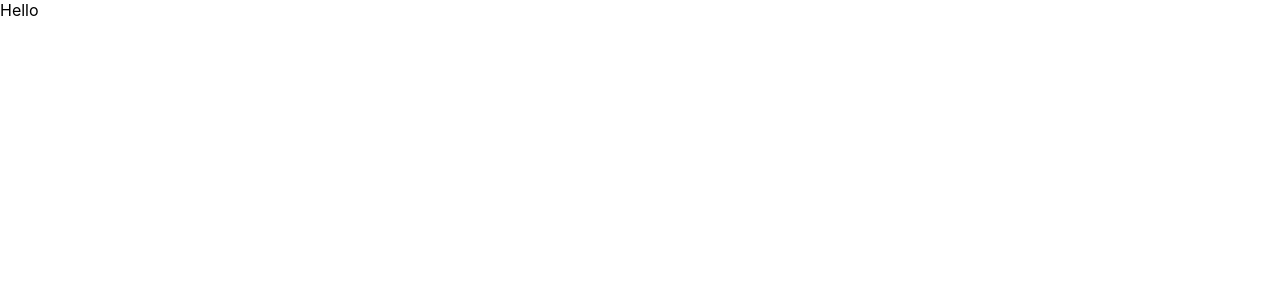
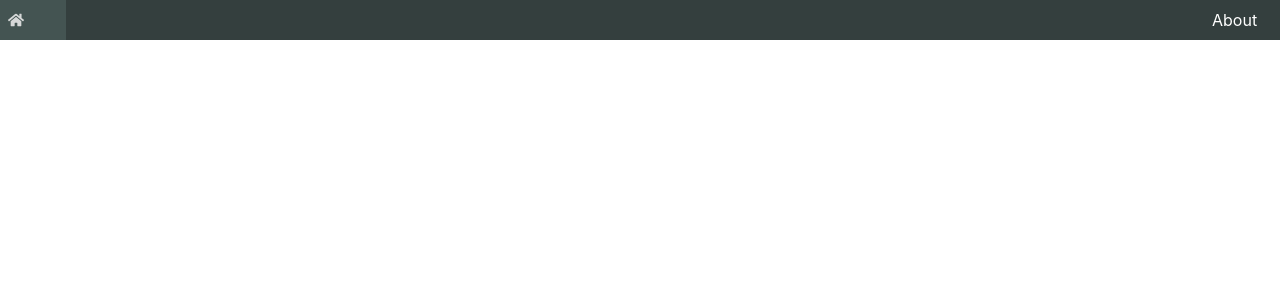
Before and after one commit to bpeterson1663/personal-portfolio, a React app: page / in a window 1280 px wide. Shown: the top 300 px of the page. Built offline with nearby package versions, Linux system fonts and the light colour scheme.

Commit message:
feat(navigation): implement navigation bar

```diff
--- a/src/App.tsx
+++ b/src/App.tsx
@@ -1,9 +1,11 @@
 import React from 'react'
-
+import { NavBar, NavItem } from './components/Common/index'
 const App: React.FC = (): JSX.Element => {
     return (
         <div>
-            Hello
+           <NavBar>
+                <NavItem width={60} title="About"/>
+            </NavBar>
         </div>
     )
 }
--- /dev/null
+++ b/src/components/Common/index.tsx
@@ -0,0 +1,7 @@
+import { NavBar } from './NavBar/NavBar'
+import { NavItem } from './NavItem/NavItem'
+
+export {
+    NavBar,
+    NavItem
+}
```
